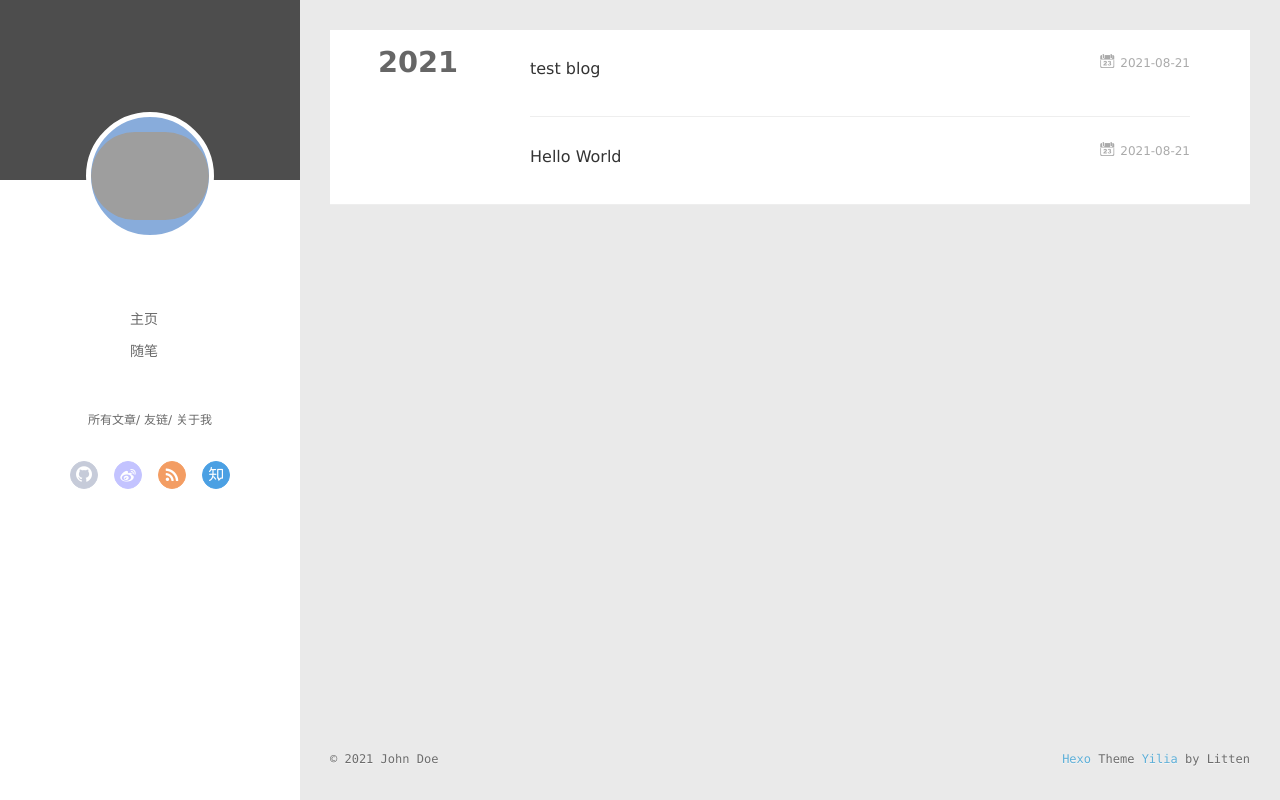
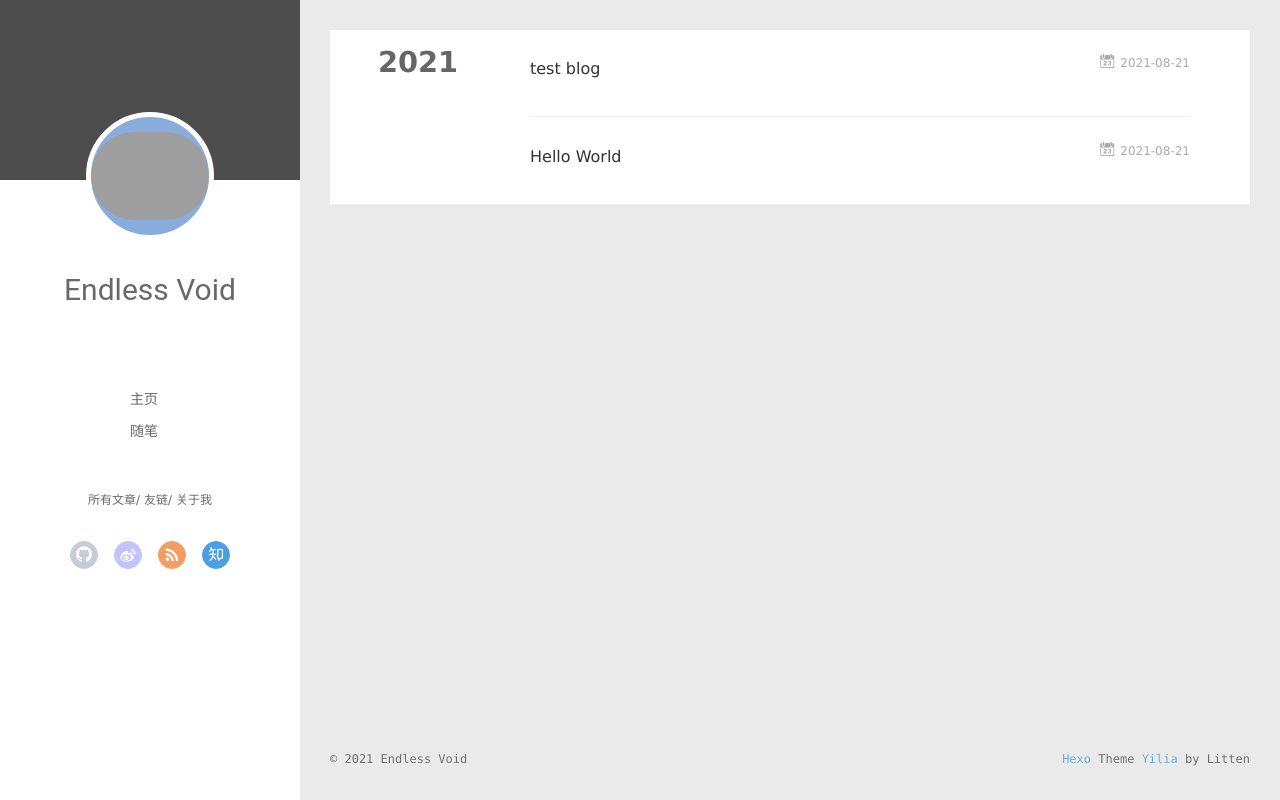
Before and after one commit to saikoustronger/saikoustronger.github.io, a plain HTML site: page archives/2021/08/index.html in a window 1280 px wide. Drawn offline with Linux system fonts and the light colour scheme; no server answers; grey boxes are pictures that could not be loaded.

Commit message:
Site updated: 2021-08-21 22:45:11

```diff
--- a/archives/2021/08/index.html
+++ b/archives/2021/08/index.html
@@ -6,17 +6,17 @@
   <meta name="renderer" content="webkit">
   <meta http-equiv="X-UA-Compatible" content="IE=edge" >
   <link rel="dns-prefetch" href="http://example.com">
-  <title>Archives: 2021/8 | Hexo</title>
+  <title>Archives: 2021/8 | The blog of Endless Void</title>
   <meta name="viewport" content="width=device-width, initial-scale=1, maximum-scale=1">
   <meta property="og:type" content="website">
-<meta property="og:title" content="Hexo">
+<meta property="og:title" content="The blog of Endless Void">
 <meta property="og:url" content="http://example.com/archives/2021/08/index.html">
-<meta property="og:site_name" content="Hexo">
+<meta property="og:site_name" content="The blog of Endless Void">
 <meta property="og:locale" content="en_US">
-<meta property="article:author" content="John Doe">
+<meta property="article:author" content="Endless Void">
 <meta name="twitter:card" content="summary">
 
-    <link rel="alternative" href="/atom.xml" title="Hexo" type="application/atom+xml">
+    <link rel="alternative" href="/atom.xml" title="The blog of Endless Void" type="application/atom+xml">
 
 
     <link rel="icon" href="/favicon.png">
@@ -46,7 +46,7 @@
 			<img src="https://avatars.githubusercontent.com/u/52157321?v=4" class="js-avatar">
 		</a>
 		<hgroup>
-		  <h1 class="header-author"><a href="/"></a></h1>
+		  <h1 class="header-author"><a href="/">Endless Void</a></h1>
 		</hgroup>
 
 
@@ -104,7 +104,7 @@
 				<img src="https://avatars.githubusercontent.com/u/52157321?v=4" class="js-avatar">
 			</div>
 			<hgroup>
-			  <h1 class="header-author js-header-author"></h1>
+			  <h1 class="header-author js-header-author">Endless Void</h1>
 			</hgroup>
 
 
@@ -229,7 +229,7 @@
   <div class="outer">
     <div id="footer-info">
     	<div class="footer-left">
-    		&copy; 2021 John Doe
+    		&copy; 2021 Endless Void
     	</div>
       	<div class="footer-right">
       		<a href="http://hexo.io/" target="_blank">Hexo</a>  Theme <a href="https://github.com/litten/hexo-theme-yilia" target="_blank">Yilia</a> by Litten
--- /dev/null
+++ b/content.json
@@ -0,0 +1 @@
+[{"title":"test blog","date":"2021-08-21T12:22:32.000Z","path":"2021/08/21/test-blog/","tags":[]},{"title":"Hello World","date":"2021-08-21T12:15:14.412Z","path":"2021/08/21/hello-world/","tags":[]}]
```
Also changed, not shown: 2021/08/21/hello-world/index.html (+7 -7 lines), 2021/08/21/test-blog/index.html (+7 -7 lines), archives/2021/index.html (+8 -8 lines), archives/index.html (+8 -8 lines), index.html (+8 -8 lines).
